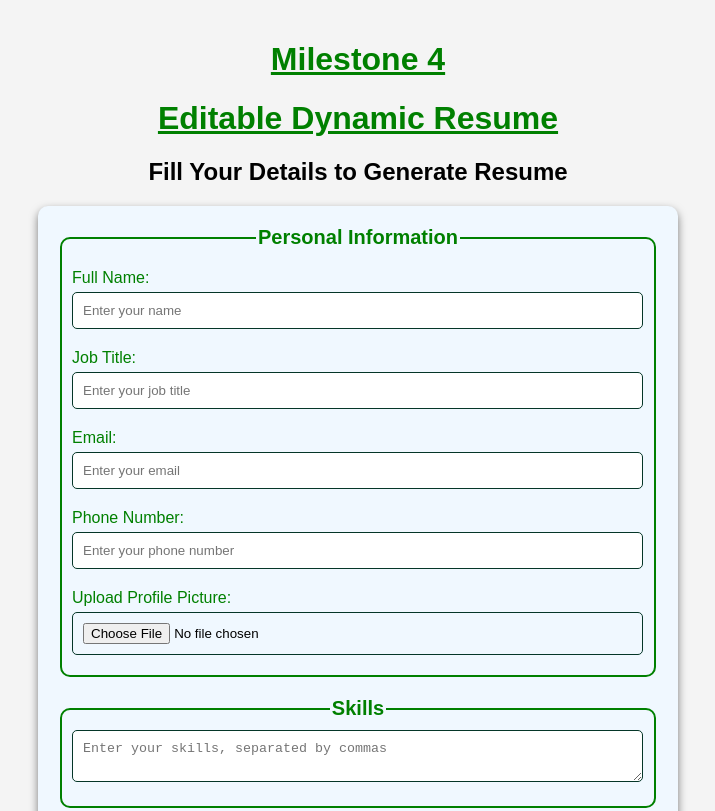
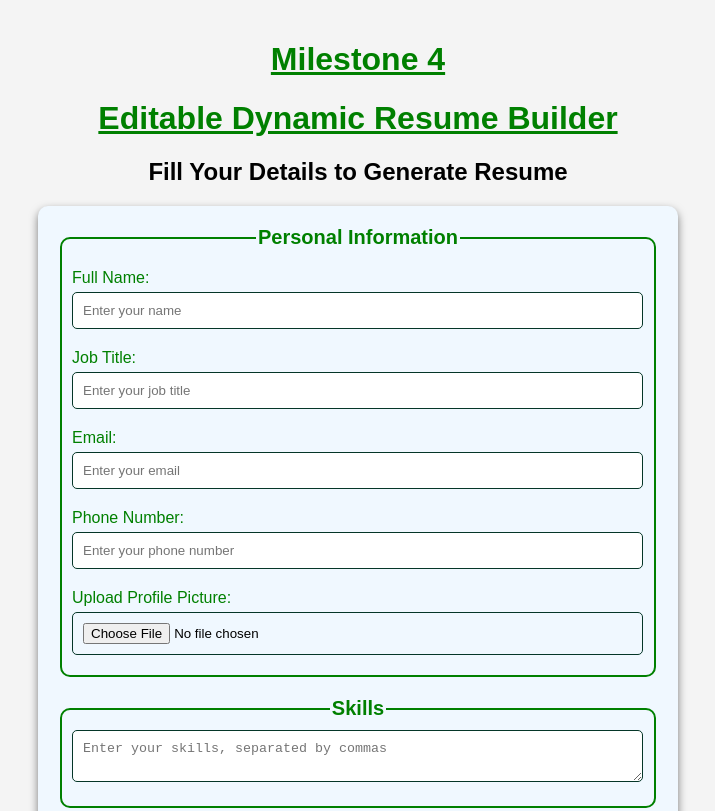
Before and after one commit to AliyaWaseem/Milestone-4-Editable-Resume-Builder, a plain HTML site: page index.html in a window 1280 px wide. Shown: the top 811 px of the page, without its empty margins (282-997 px from the left). Drawn offline with Linux system fonts and the light colour scheme; a web font is replaced by a local one.

Commit message:
Update index.html

```diff
--- a/index.html
+++ b/index.html
@@ -3,7 +3,7 @@
 <head>
     <meta charset="UTF-8">
     <meta name="viewport" content="width=device-width, initial-scale=1.0">
-    <title>Dynamic Resume Builder</title>
+    <title>Editable Resume Builder</title>
     <link rel="icon" type="image/x-icon" href="asset/logo.png">
     <link rel="stylesheet" href="https://cdnjs.cloudflare.com/ajax/libs/font-awesome/6.6.0/css/all.min.css"
         integrity="sha512-Kc323vGBEqzTmouAECnVceyQqyqdsSiqLQISBL29aUW4U/M7pSPA/gEUZQqv1cwx4OnYxTxve5UMg5GT6L4JJg=="
@@ -12,7 +12,7 @@
 </head>
 <body>
      <h1>Milestone 4</h1>
-     <h1>Editable Dynamic Resume</h1>
+     <h1>Editable Dynamic Resume Builder</h1>
     <!-- Resume Input Form -->
     <section class="form-section">
         <h2>Fill Your Details to Generate Resume</h2>
```
